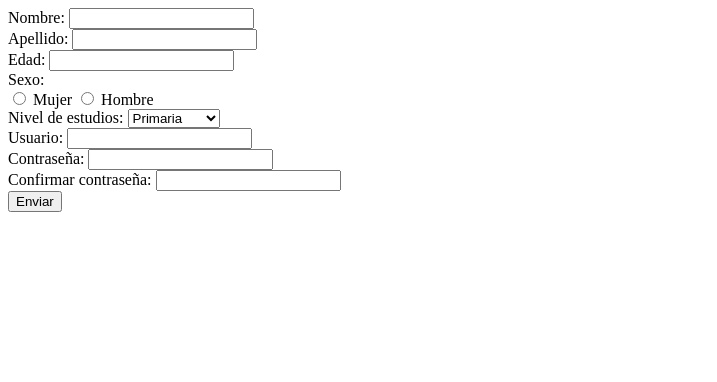
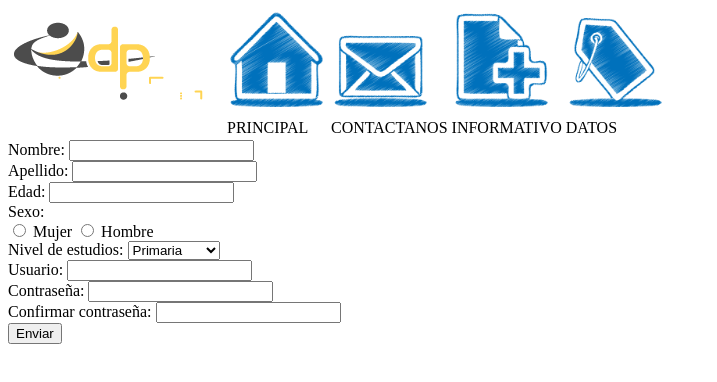
Before and after one commit to ManuelHrndz/Parcial1Web, a plain HTML site: page Parcial1/CONTACTANOS.html in a window 1280 px wide. Shown: the whole page, without its empty margins (0-717 px from the left). Drawn offline with Linux system fonts and the light colour scheme.

Commit message:
subiendo

```diff
--- a/Parcial1/CONTACTANOS.html
+++ b/Parcial1/CONTACTANOS.html
@@ -7,6 +7,42 @@
     <title>Document</title>
 </head>
 <body>
+
+    <header>
+
+
+        <nav>
+            <table>
+                <tr>
+                    <td> <img src="images\logo.fw.png"></td>
+
+                    <td> <a href="Index.html"><img src="images\home-page-icon-0.png" style="width:100px; height:auto;" alt="PRINCIPAL"></a></td>
+                    <td> <a href="CONTACTANOS.html" ><img src="images\blue-mail-icon.png" style="width:100px; height:auto;" alt="CONTACTANOS"></a></td>
+                    <td> <a href="INFORMATIVO.html"><img src="images\note.png" style="width:100px; height:auto;" alt="INFORMATIVO"></a> </td>
+                    <td> <a href="DATOS.html"><img src="images\catalogo.png" style="width:100px; height:auto;" alt="DATOS"></a></td>
+
+
+                </tr>
+                <tr>
+                    <td></td>
+                    <td>PRINCIPAL</td>
+                    <td>CONTACTANOS</td>
+                    <td>INFORMATIVO</td>
+                    <td>DATOS</td>
+
+
+                </tr>
+
+            </table>
+
+
+
+
+
+        </nav>
+
+        </header>
+
     <form>
         Nombre:
         <input type="text" name="nombre"><br>
```
Also changed, not shown: Parcial1/DATOS.html (+36 -0 lines), Parcial1/INFORMATIVO.html (+35 -0 lines).
